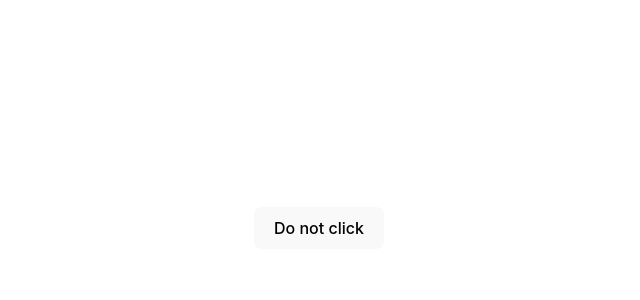
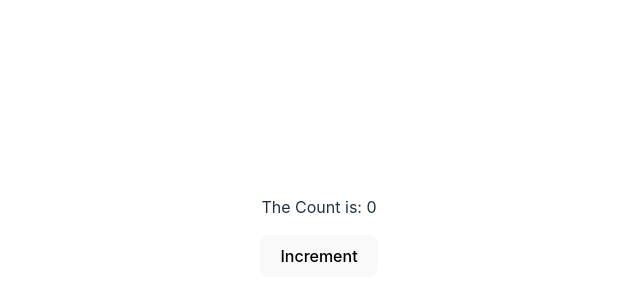
Before and after one commit to Jesus6366/reactMetaCourse, a React (Vite) app in the folder first-react-app/: page / in a window 1280 px wide. Shown: the part 172-472 px from the top of the page, without its empty margins (321-961 px from the left). Built offline with nearby package versions, Linux system fonts and the light colour scheme.

Commit message:
working with the useState hook

```diff
--- a/first-react-app/src/App.jsx
+++ b/first-react-app/src/App.jsx
@@ -13,6 +13,8 @@ import ShoppingList from "./ShoppingList";
 import PropertyList from "./PropertyList";
 import Clicker from "./Clicker";
 
+import Counter from "./Counter";
+
 const properties = [
   { id: 129031, name: "Desert Yurt", rating: 4.9, price: 150 },
   { id: 129331, name: "Lone Mountain Cabin", rating: 4.8, price: 250 },
@@ -25,7 +27,8 @@ const properties = [
 function App() {
   return (
     <>
-      <Clicker message="Please Stop Clicking Me!" buttonText="Do not click" />
+      {<Counter />}
+      {/* <Clicker message="Please Stop Clicking Me!" buttonText="Do not click" /> */}
       {/* <PropertyList properties={properties} /> */}
     </>
   );
--- /dev/null
+++ b/first-react-app/src/Counter.jsx
@@ -0,0 +1,19 @@
+import React, { useState } from "react";
+
+const Counter = () => {
+  const [count, setCount] = useState(0);
+  console.log(count);
+
+  const handleNumber = () => {
+    setCount(count + 1);
+  };
+
+  return (
+    <div>
+      <p>The Count is: {count}</p>
+      <button onClick={handleNumber}>Increment</button>
+    </div>
+  );
+};
+
+export default Counter;
```
